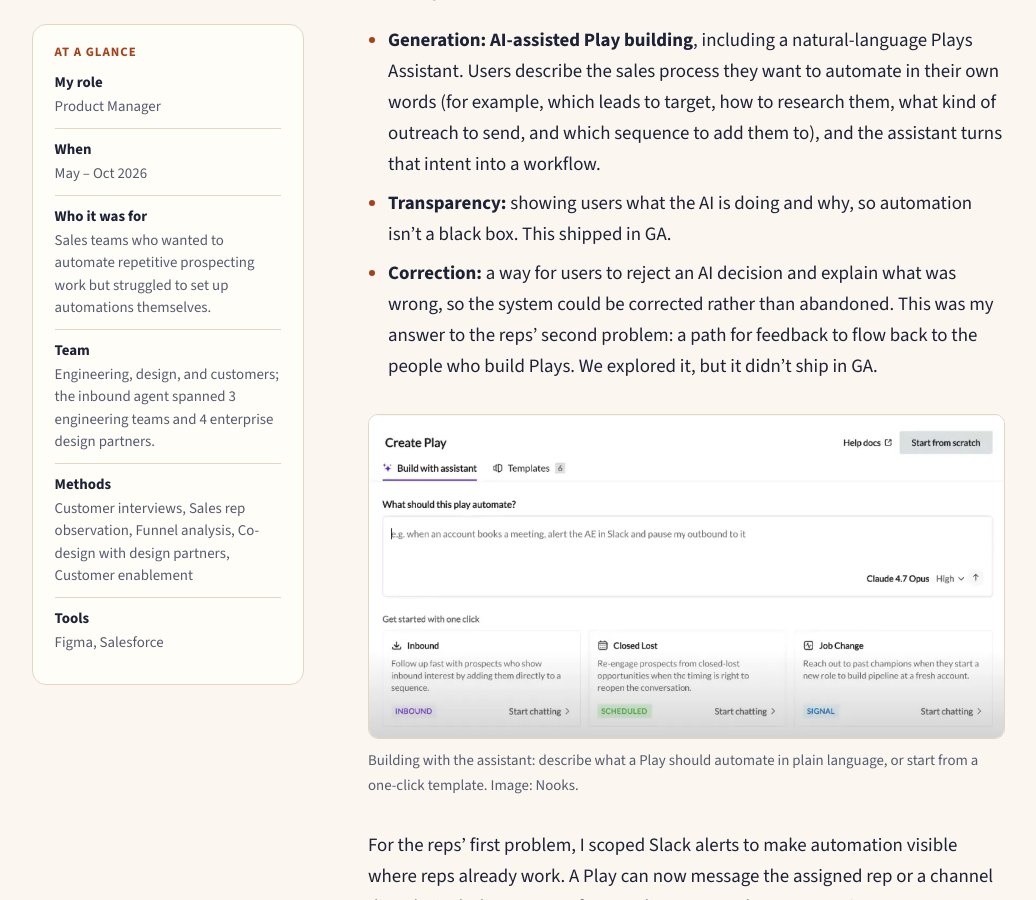
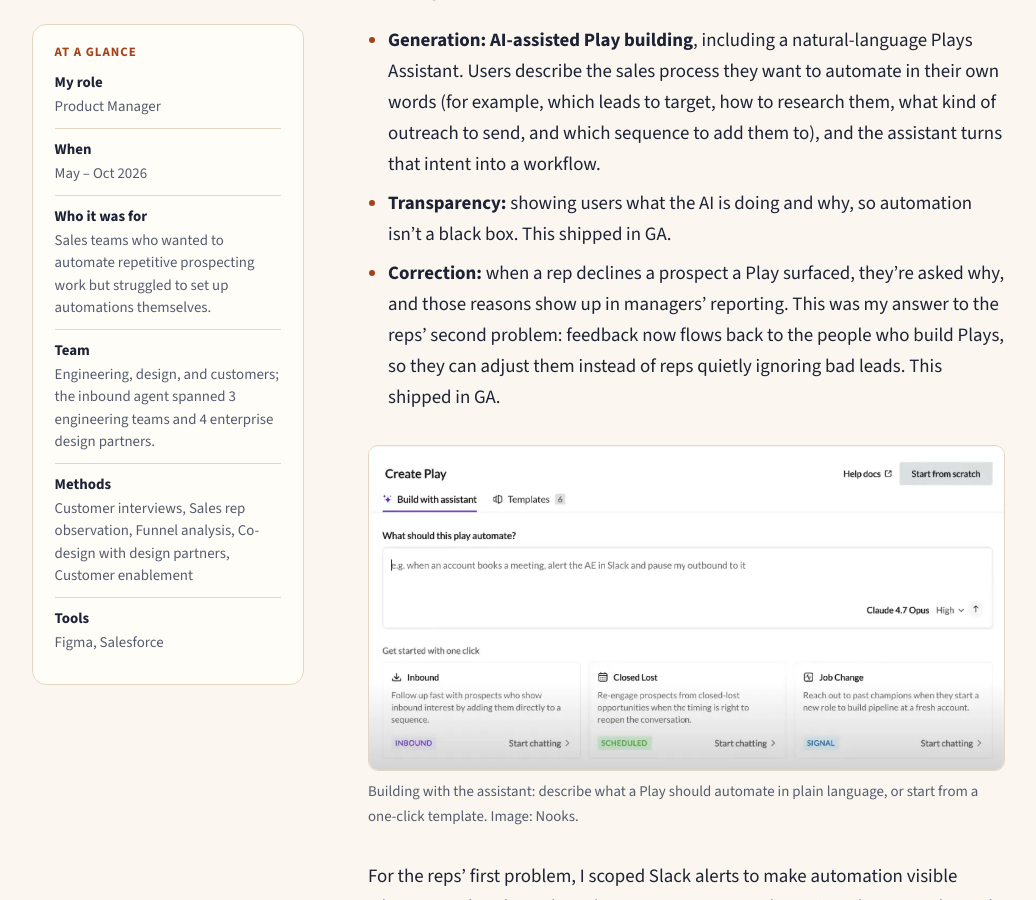
Before and after one commit to sabrinahu618/portfolio, a Jekyll site: the page built from _projects/nooks.md, in a window 1280 px wide and 900 px high, scrolled down 3590 px. Shown: the whole window, without its empty margins (32-1068 px from the left). Built offline with Jekyll 4.4.1, drawn with Linux system fonts in a browser that asks for light colours.

Commit message:
Nooks: correction (decline reasons in manager reporting) shipped in GA
Co-Authored-By: Claude Opus 5.5 <noreply@anthropic.com>
Claude-Session: https://claude.ai/code/session_01HybnYJGYPLDq5hkAYptQSd

```diff
--- a/_projects/nooks.md
+++ b/_projects/nooks.md
@@ -65,7 +65,7 @@ I shifted the strategy from asking customers to configure every step themselves
 
 - **Generation:** **AI-assisted Play building**, including a natural-language Plays Assistant. Users describe the sales process they want to automate in their own words (for example, which leads to target, how to research them, what kind of outreach to send, and which sequence to add them to), and the assistant turns that intent into a workflow.
 - **Transparency:** showing users what the AI is doing and why, so automation isn't a black box. This shipped in GA.
-- **Correction:** a way for users to reject an AI decision and explain what was wrong, so the system could be corrected rather than abandoned. This was my answer to the reps' second problem: a path for feedback to flow back to the people who build Plays. We explored it, but it didn't ship in GA.
+- **Correction:** when a rep declines a prospect a Play surfaced, they're asked why, and those reasons show up in managers' reporting. This was my answer to the reps' second problem: feedback now flows back to the people who build Plays, so they can adjust them instead of reps quietly ignoring bad leads. This shipped in GA.
 
 {% include figure.html src="/assets/img/nooks/plays-assistant.webp" alt="The Create Play screen with the Build with assistant tab selected. A text box asks 'What should this play automate?' with the example 'when an account books a meeting, alert the AE in Slack and pause my outbound to it.' Below are one-click starting points: Inbound, Closed Lost, and Job Change." width="1197" height="609" caption="Building with the assistant: describe what a Play should automate in plain language, or start from a one-click template. Image: Nooks." %}
 
```
